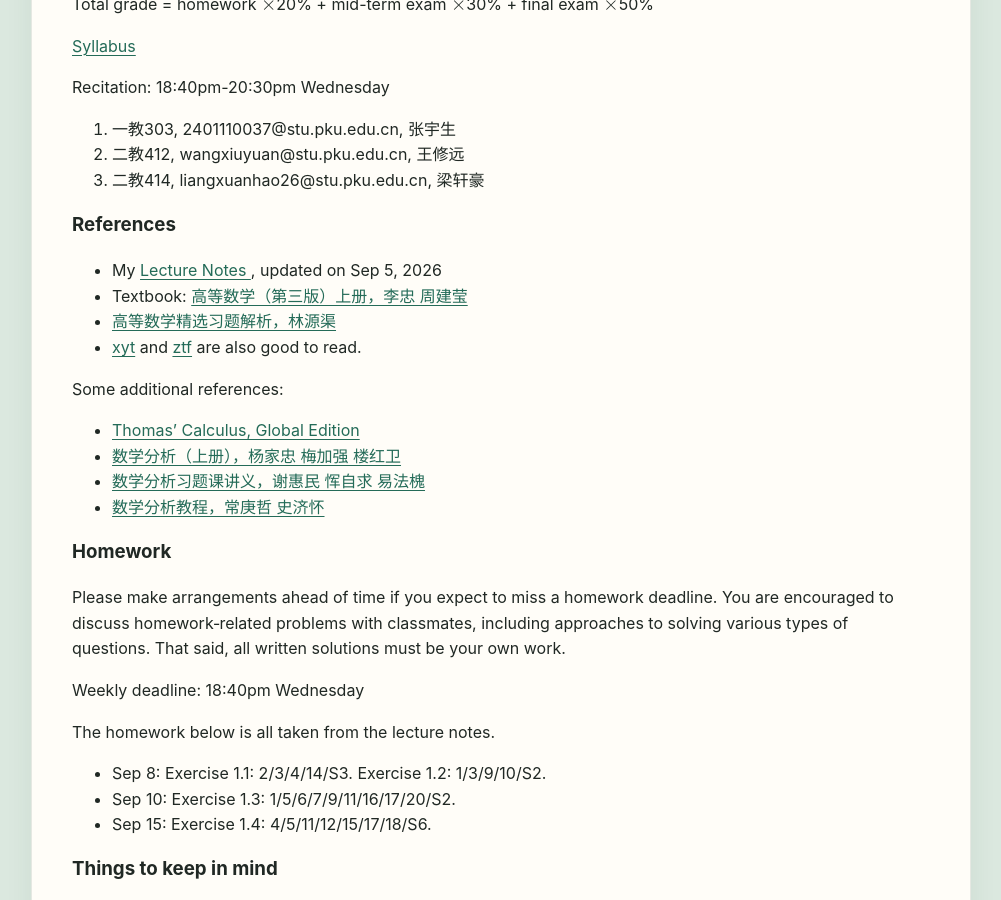
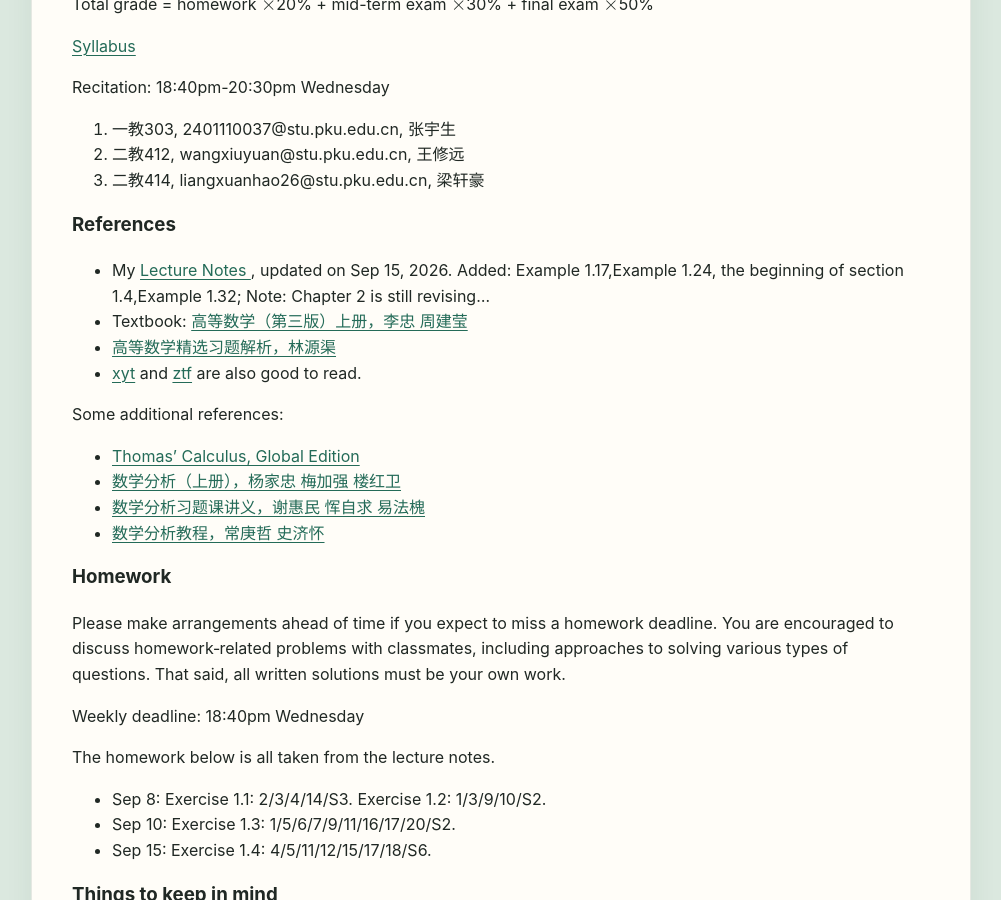
Before and after one commit to ziqiangfeng95/ziqiangfeng95.github.io, a Jekyll site: the page built from teaching/advmath/index.md, in a window 1280 px wide and 900 px high, scrolled down 954 px. Shown: the whole window, without its empty margins (139-1140 px from the left). Built offline with Jekyll 4.4.1, drawn with Linux system fonts in a browser that asks for light colours.

Commit message:
Update index.md

```diff
--- a/teaching/advmath/index.md
+++ b/teaching/advmath/index.md
@@ -71,7 +71,7 @@ Recitation: 18:40pm-20:30pm Wednesday
    target="_blank"
    rel="noopener noreferrer">
   Lecture Notes
-</a>, updated on Sep 5, 2026
+</a>, updated on Sep 15, 2026. Added: Example 1.17,Example 1.24, the beginning of section 1.4,Example 1.32; Note: Chapter 2 is still revising...
 - Textbook: [高等数学（第三版）上册，李忠 周建莹](https://opac.lib.pku.edu.cn/searchDetail/tU486WPRECPHGJ53JGuUKQ%3D%3D)
 - [高等数学精选习题解析，林源渠](https://opac.lib.pku.edu.cn/searchDetail/mismuoHfOfkZriKca4%2BeFQ%3D%3D)
 - [xyt](https://darkoxie.github.io) and [ztf](https://archaeus13.github.io/teaching/2025b/index.html) are also good to read.
```
